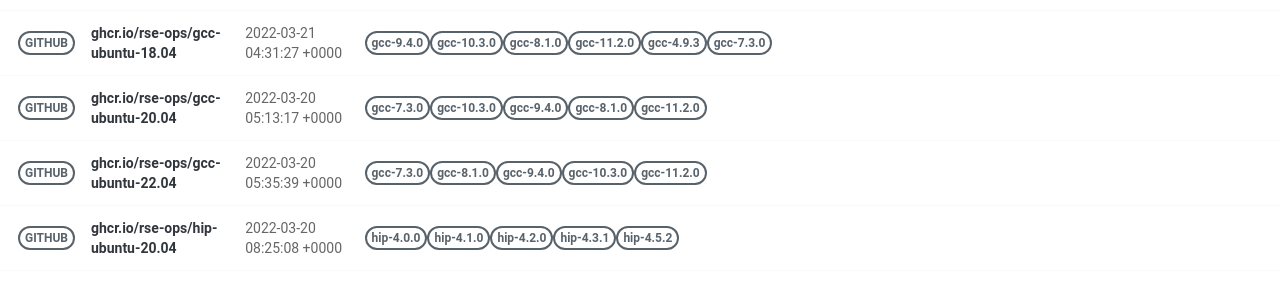
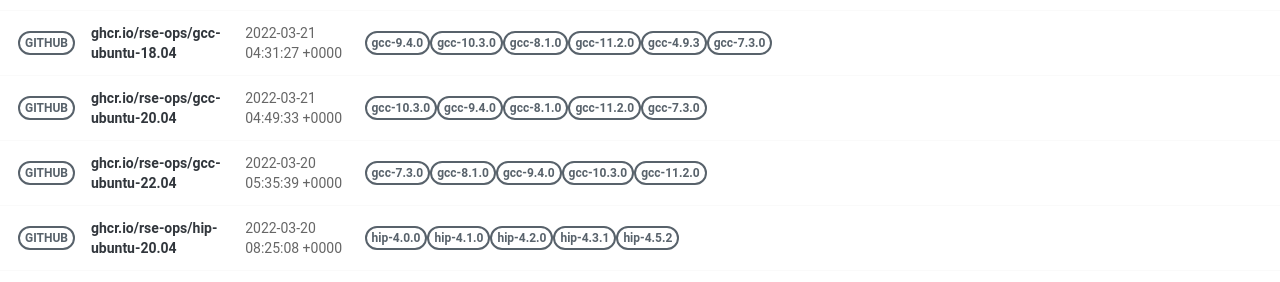
Before and after one commit to rse-ops/docker-images, a Jekyll site: the page built from pages/index.md, in a window 1280 px wide. Shown: the part 581-863 px from the top of the page. Built offline with Jekyll 4.4.1, drawn with Linux system fonts in a browser that asks for light colours; nearby versions of some CDN libraries.

Commit message:
Automated push to update library 2022-03-21

```diff
--- a/_library/ghcr.io-rse-ops-gcc-ubuntu-20.04.md
+++ b/_library/ghcr.io-rse-ops-gcc-ubuntu-20.04.md
@@ -1,14 +1,11 @@
 ---
 layout: container
 name: ghcr.io/rse-ops/gcc-ubuntu-20.04
-updated_at: 2022-03-20 05:13:17.548380
+updated_at: 2022-03-21 04:49:33.031625
 
 
 container_url: https://github.com/orgs/rse-ops/packages/container/package/gcc-ubuntu-20.04
 versions:
- - tag: gcc-7.3.0
-   dockerfile: https://github.com/rse-ops/docker-images/blob/main/ubuntu/gcc/Dockerfile
-   manifest: https://crane.ggcr.dev/manifest/ghcr.io/rse-ops/gcc-ubuntu-20.04:gcc-7.3.0
  - tag: gcc-10.3.0
    dockerfile: https://github.com/rse-ops/docker-images/blob/main/ubuntu/gcc/Dockerfile
    manifest: https://crane.ggcr.dev/manifest/ghcr.io/rse-ops/gcc-ubuntu-20.04:gcc-10.3.0
```
Also changed, not shown: other parts of _library/ghcr.io-rse-ops-gcc-ubuntu-20.04.md (+3 -0 lines).
